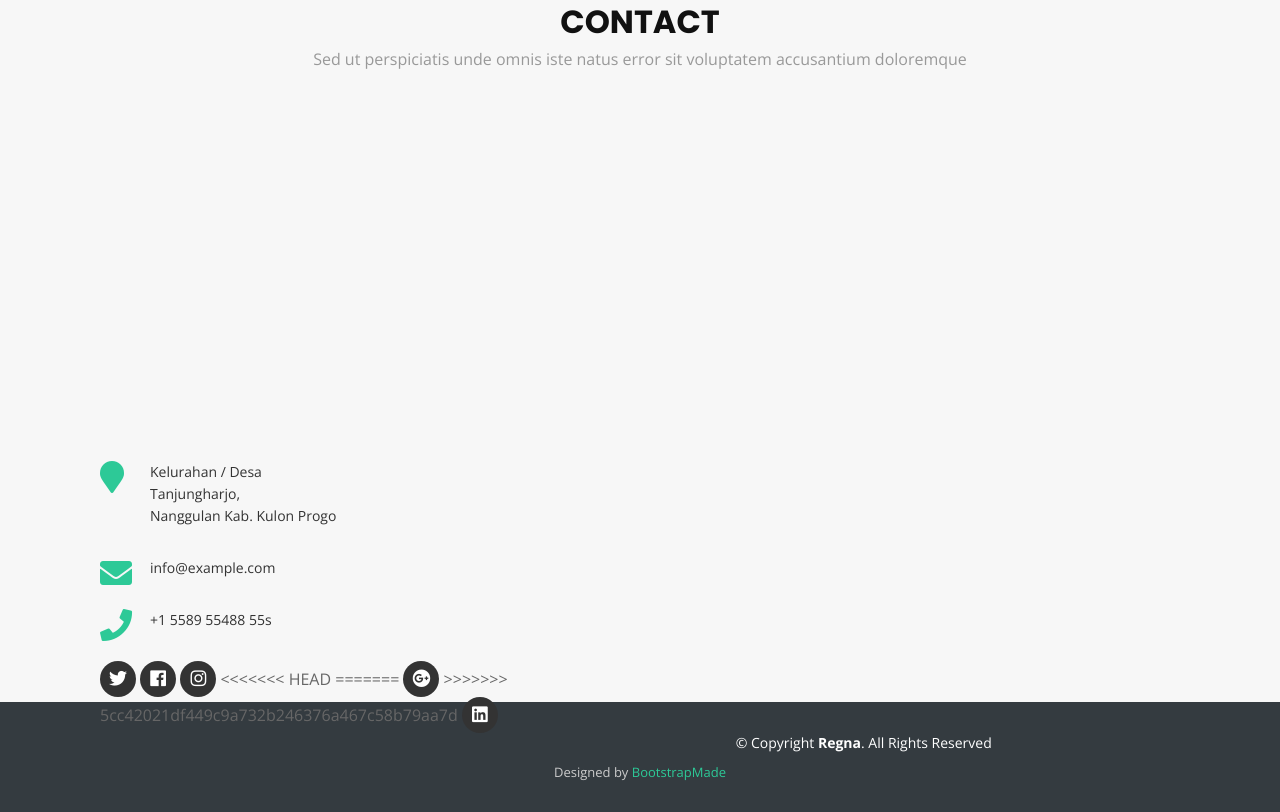
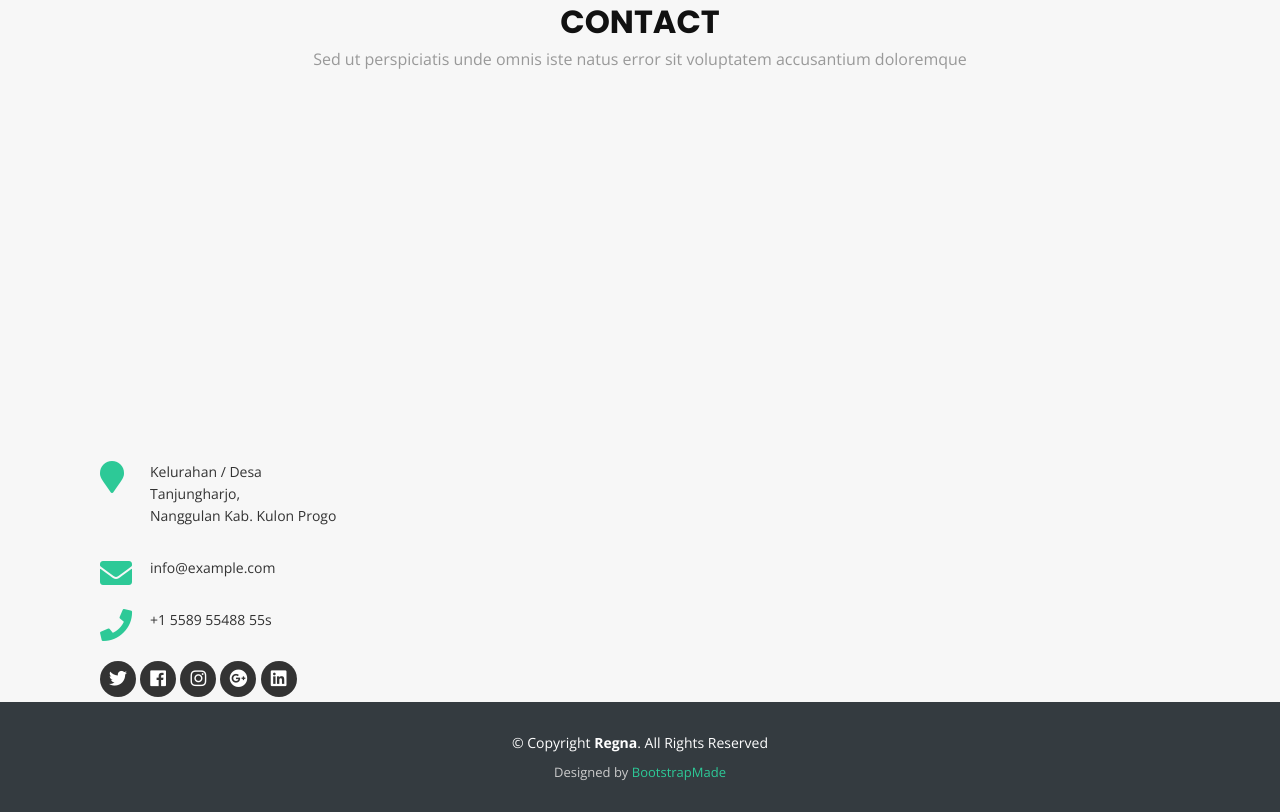
Before and after one commit to giabr/TanjungHarjo, a plain HTML site: page index.html in a window 1280 px wide. Shown: the part 3920-4732 px from the top of the page. Drawn offline with nearby package versions, Linux system fonts and the light colour scheme; some packages are replaced by stand-ins of ours.

Commit message:
ngilangin head====

```diff
--- a/index.html
+++ b/index.html
@@ -514,10 +514,7 @@
               <a href="#" class="twitter"><i class="fab fa-twitter"></i></a>
               <a href="#" class="facebook"><i class="fab fa-facebook"></i></a>
               <a href="#" class="instagram"><i class="fab fa-instagram"></i></a>
-<<<<<<< HEAD
-=======
               <a href="#" class="google-plus"><i class="fab fa-google-plus"></i></a>
->>>>>>> 5cc42021df449c9a732b246376a467c58b79aa7d
               <a href="#" class="linkedin"><i class="fab fa-linkedin"></i></a>
             </div>
           </div>
```
